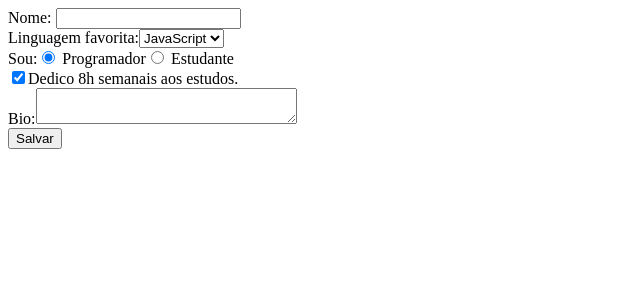
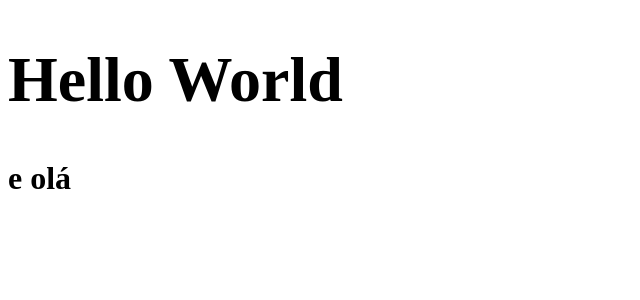
Before and after one commit to JuniimSI/Estudos_React_Santander, a React (Create React App) app: page / in a window 1280 px wide. Shown: the top 300 px of the page, without its empty margins (0-640 px from the left). Built offline with nearby package versions, Linux system fonts and the light colour scheme.

Commit message:
function component

```diff
--- /dev/null
+++ b/src/components/Hello.js
@@ -0,0 +1,9 @@
+import React from 'react';
+
+const Hello = ({children, text}) => (
+  <h1>
+    {children} e {text}
+  </h1>
+)
+
+export default Hello;
--- a/src/index.js
+++ b/src/index.js
@@ -8,6 +8,8 @@ import App5 from './components/App5';
 import Lista from './components/Lista';
 import {Lista2, Item} from './components/Lista2';
 import Formulario from './components/Formulario';
+import Hello from './components/Hello';
+
 import reportWebVitals from './reportWebVitals';
 
 ReactDOM.render(
@@ -26,8 +28,11 @@ ReactDOM.render(
       <Item key={6} id={66} completo={true}>
         Teste2
       </Item>
-    </Lista2>*/}
-    <Formulario/>
+    </Lista2>
+    <Formulario/>*/}
+    <Hello text="olá">
+      <h1>Hello World</h1>
+    </Hello>
   </React.StrictMode>,
   document.getElementById('root')
 );
```
